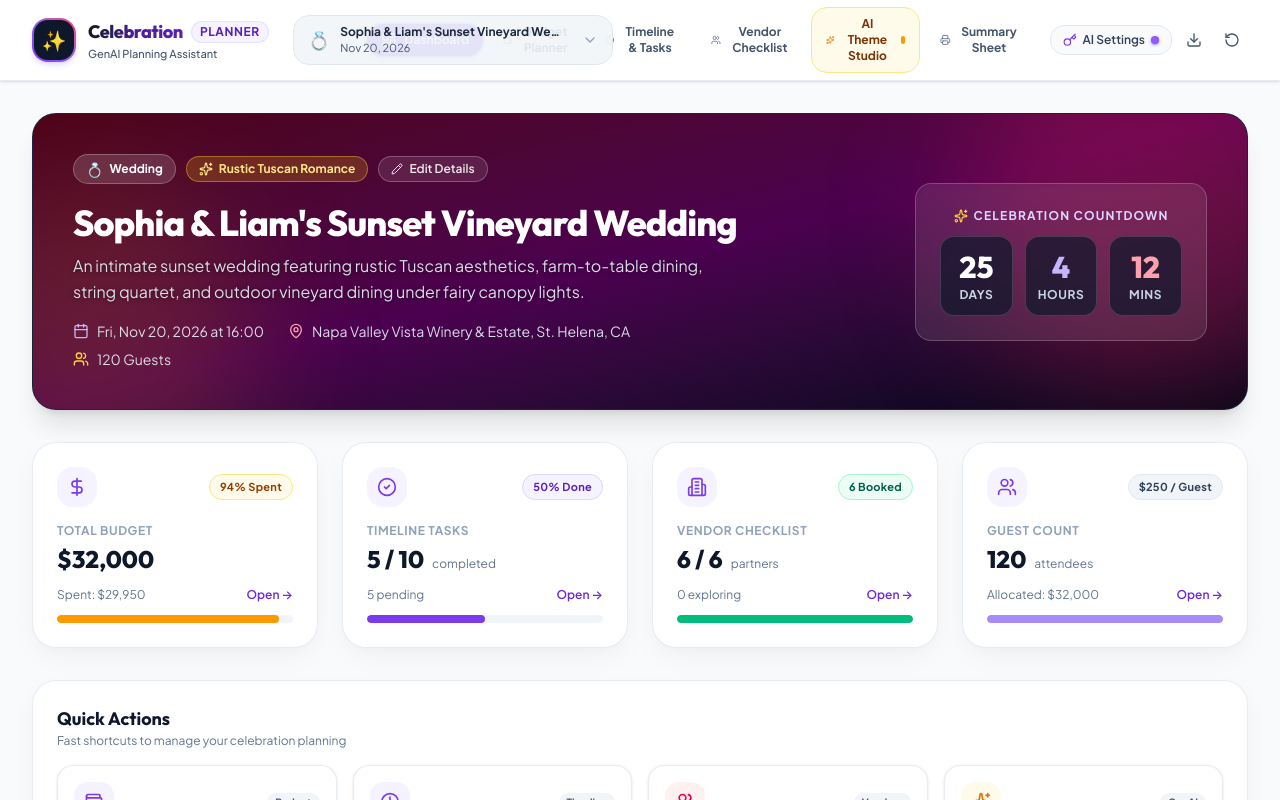
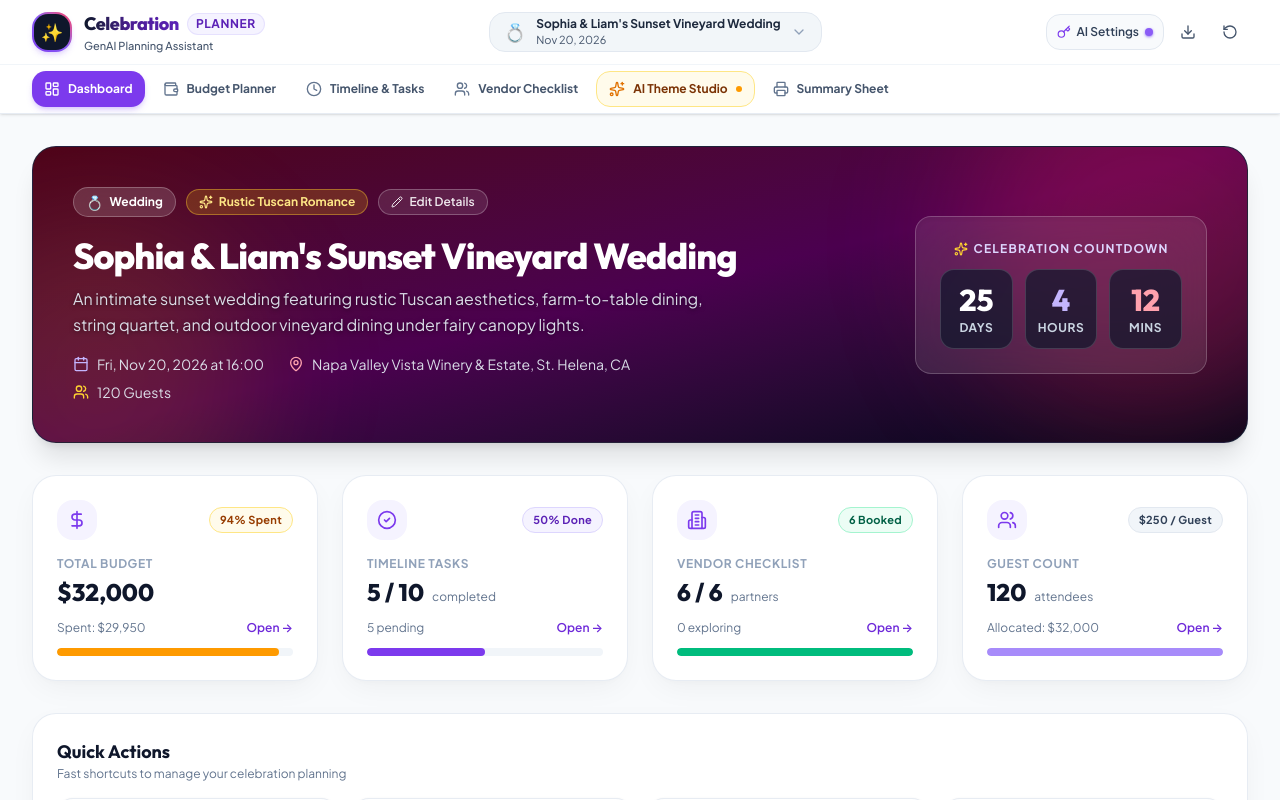
Before and after one commit to saurabhmj11/Celebration-Planner-GenAI-Planning-Assistant, a Next.js app: page / in a window 1280 px wide. Shown: the top 800 px of the page. Built offline with nearby package versions, Linux system fonts and the light colour scheme.

Commit message:
8daf5f30-e167-4dac-a02c-9aea2bb96f88

```diff
--- a/src/components/PlannerApp.jsx
+++ b/src/components/PlannerApp.jsx
@@ -122,7 +122,7 @@ const MainAppContent = () => {
       {/* Main Content Area */}
       <main
         id="main-content"
-        className="flex-1 max-w-7xl w-full mx-auto px-4 sm:px-6 lg:px-8 py-6 sm:py-8"
+        className="flex-1 max-w-7xl w-full mx-auto px-4 sm:px-6 lg:px-8 py-6 sm:py-8 scroll-mt-20 lg:scroll-mt-28"
       >
         {currentTab === 'dashboard' && (
           <DashboardOverview
--- a/src/components/common/Navbar.jsx
+++ b/src/components/common/Navbar.jsx
@@ -3,7 +3,6 @@ import { useEventContext } from '../../context/EventContext';
 import { EVENT_TYPES } from '../../data/defaultData';
 import {
   Sparkles,
-  Calendar,
   ChevronDown,
   Plus,
   LayoutDashboard,
@@ -19,8 +18,20 @@ import {
   Menu,
   X,
 } from 'lucide-react';
-import { formatShortDate, formatCurrency, truncateText } from '../../utils/formatters';
+import { formatShortDate, formatCurrency } from '../../utils/formatters';
 
+/**
+ * Application top bar — two-tier layout.
+ *
+ * Tier 1: brand + active-event switcher + utility actions (AI status, export, reset, menu).
+ * Tier 2 (desktop >= lg): the six primary tabs, evenly sized and left-aligned.
+ * Mobile (< lg): tier 2 collapses into a hamburger drawer.
+ *
+ * Why two tiers: the previous single row (brand + switcher + 6 tabs + utilities ≈ 1440px
+ * of content) overflowed below ~1500px viewports, and `justify-between` pushed the tab
+ * strip on top of the event switcher — ghost text through the translucent trigger and
+ * clicks landing on the wrong control. A second row guarantees separation at any width.
+ */
 export const Navbar = ({ currentTab, setCurrentTab, onOpenNewEvent, onOpenApiKey }) => {
   const {
     events,
@@ -36,32 +47,14 @@ export const Navbar = ({ currentTab, setCurrentTab, onOpenNewEvent, onOpenApiKey
 
   const [isDropdownOpen, setIsDropdownOpen] = useState(false);
   const [isMobileMenuOpen, setIsMobileMenuOpen] = useState(false);
+
   const dropdownRef = useRef(null);
   const dropdownTriggerRef = useRef(null);
-
-  // Close the dropdown from Escape, restoring focus to its trigger (a11y).
-  const handleDropdownEscape = useCallback((e) => {
-    if (e.key === 'Escape') {
-      setIsDropdownOpen(false);
-      dropdownTriggerRef.current?.focus();
-    }
-  }, []);
-
-  // Close dropdown on outside click
-  useEffect(() => {
-    if (!isDropdownOpen) return;
-    const handleClickOutside = (event) => {
-      if (dropdownRef.current && !dropdownRef.current.contains(event.target)) {
-        setIsDropdownOpen(false);
-      }
-    };
-    document.addEventListener('mousedown', handleClickOutside);
-    document.addEventListener('keydown', handleDropdownEscape);
-    return () => {
-      document.removeEventListener('mousedown', handleClickOutside);
-      document.removeEventListener('keydown', handleDropdownEscape);
-    };
-  }, [isDropdownOpen, handleDropdownEscape]);
+  const dropdownMenuRef = useRef(null);
+  const hamburgerRef = useRef(null);
+  const mobileDrawerRef = useRef(null);
+  /** Set when the dropdown is opened via ArrowDown so focus moves into the list. */
+  const focusFirstOptionRef = useRef(false);
 
   const navItems = [
     { id: 'dashboard', label: 'Dashboard', icon: LayoutDashboard },
@@ -79,27 +72,142 @@ export const Navbar = ({ currentTab, setCurrentTab, onOpenNewEvent, onOpenApiKey
     setIsMobileMenuOpen(false);
   };
 
+  const closeDropdown = useCallback((restoreFocus = true) => {
+    setIsDropdownOpen(false);
+    focusFirstOptionRef.current = false;
+    if (restoreFocus) dropdownTriggerRef.current?.focus();
+  }, []);
+
+  /* ------------------------------------------------------------------ */
+  /* Event-switcher dropdown behaviour                                   */
+  /* ------------------------------------------------------------------ */
+
+  // Close on outside click.
+  useEffect(() => {
+    if (!isDropdownOpen) return;
+    const handleClickOutside = (event) => {
+      if (dropdownRef.current && !dropdownRef.current.contains(event.target)) {
+        setIsDropdownOpen(false);
+        focusFirstOptionRef.current = false;
+      }
+    };
+    document.addEventListener('mousedown', handleClickOutside);
+    return () => document.removeEventListener('mousedown', handleClickOutside);
+  }, [isDropdownOpen]);
+
+  // Escape closes the dropdown and restores focus to its trigger (a11y).
+  useEffect(() => {
+    if (!isDropdownOpen) return;
+    const onKey = (e) => {
+      if (e.key === 'Escape') closeDropdown(true);
+    };
+    document.addEventListener('keydown', onKey);
+    return () => document.removeEventListener('keydown', onKey);
+  }, [isDropdownOpen, closeDropdown]);
+
+  // After the menu mounts from a keyboard open, move focus to the first event option.
+  useEffect(() => {
+    if (!isDropdownOpen || !focusFirstOptionRef.current) return;
+    focusFirstOptionRef.current = false;
+    dropdownMenuRef.current
+      ?.querySelector('button[data-option]')
+      ?.focus();
+  }, [isDropdownOpen]);
+
+  /**
+   * Listbox-style keyboard support on the switcher: ArrowDown opens & enters
+   * the list, arrows/Home/End cycle between event options (WCAG 2.1 pattern).
+   */
+  const handleSwitcherKeyDown = (e) => {
+    if (!isDropdownOpen) {
+      if (e.key === 'ArrowDown' || e.key === 'ArrowUp') {
+        e.preventDefault();
+        focusFirstOptionRef.current = true;
+        setIsDropdownOpen(true);
+      }
+      return;
+    }
+    const options = [
+      ...(dropdownMenuRef.current?.querySelectorAll('button[data-option]') || []),
+    ];
+    if (!options.length) return;
+    const idx = options.indexOf(document.activeElement);
+    let next = -1;
+    if (e.key === 'ArrowDown') next = idx < 0 ? 0 : (idx + 1) % options.length;
+    else if (e.key === 'ArrowUp') next = idx < 0 ? options.length - 1 : (idx - 1 + options.length) % options.length;
+    else if (e.key === 'Home') next = 0;
+    else if (e.key === 'End') next = options.length - 1;
+    if (next >= 0) {
+      e.preventDefault();
+      options[next].focus();
+    }
+  };
+
+  /* ------------------------------------------------------------------ */
+  /* Mobile drawer behaviour                                             */
+  /* ------------------------------------------------------------------ */
+
+  // Escape closes the drawer and restores focus to the hamburger toggle.
+  useEffect(() => {
+    if (!isMobileMenuOpen) return;
+    const onKey = (e) => {
+      if (e.key === 'Escape') {
+        setIsMobileMenuOpen(false);
+        hamburgerRef.current?.focus();
+      }
+    };
+    document.addEventListener('keydown', onKey);
+    return () => document.removeEventListener('keydown', onKey);
+  }, [isMobileMenuOpen]);
+
+  // Clicking page content (outside header controls) closes the drawer.
+  useEffect(() => {
+    if (!isMobileMenuOpen) return;
+    const onDown = (e) => {
+      if (mobileDrawerRef.current?.contains(e.target)) return;
+      if (hamburgerRef.current?.contains(e.target)) return;
+      setIsMobileMenuOpen(false);
+    };
+    document.addEventListener('mousedown', onDown);
+    return () => document.removeEventListener('mousedown', onDown);
+  }, [isMobileMenuOpen]);
+
+  // Crossing into desktop sizes auto-closes the drawer.
+  useEffect(() => {
+    const mq = window.matchMedia('(min-width: 1024px)');
+    const onChange = (e) => {
+      if (e.matches) setIsMobileMenuOpen(false);
+    };
+    mq.addEventListener('change', onChange);
+    return () => mq.removeEventListener('change', onChange);
+  }, []);
+
+  const selectEvent = (id) => {
+    setActiveEventId(id);
+    setIsDropdownOpen(false);
+    dropdownTriggerRef.current?.focus();
+  };
+
   return (
-    <header className="sticky top-0 z-40 bg-white/90 backdrop-blur-md border-b border-slate-200/80 shadow-sm transition-all no-print">
+    <header className="sticky top-0 z-40 bg-white/95 backdrop-blur-md border-b border-slate-200/80 shadow-sm transition-all no-print">
+      {/* ============ Tier 1: brand + event switcher + utilities ============ */}
       <div className="max-w-7xl mx-auto px-4 sm:px-6 lg:px-8">
-        <div className="flex items-center justify-between h-20 gap-4">
-          {/* Left: Brand & Event Selector */}
-          <div className="flex items-center gap-3 sm:gap-6 min-w-0">
+        <div className="flex items-center justify-between gap-3 h-16">
           {/* Brand Logo */}
           <div className="flex items-center gap-3 shrink-0">
             <div
-                className="w-11 h-11 rounded-2xl bg-gradient-to-tr from-brand-600 via-brand-500 to-rose-500 p-0.5 shadow-md shadow-brand-500/20 flex items-center justify-center"
+              className="w-10 h-10 rounded-2xl bg-gradient-to-tr from-brand-600 via-brand-500 to-rose-500 p-0.5 shadow-md shadow-brand-500/20 flex items-center justify-center"
               aria-hidden="true"
             >
-                <div className="w-full h-full bg-slate-900 rounded-[14px] flex items-center justify-center text-xl">
+              <div className="w-full h-full bg-slate-900 rounded-[14px] flex items-center justify-center text-lg">
                 ✨
               </div>
             </div>
-              <div className="hidden sm:block">
+            <div className="hidden md:block">
               <div className="flex items-center gap-2">
-                  <h1 className="font-display font-extrabold text-lg tracking-tight bg-gradient-to-r from-slate-900 via-brand-900 to-brand-800 bg-clip-text text-transparent">
+                <span className="font-display font-extrabold text-lg tracking-tight bg-gradient-to-r from-slate-900 via-brand-900 to-brand-800 bg-clip-text text-transparent">
                   Celebration
-                  </h1>
+                </span>
                 <span className="text-xs px-2 py-0.5 rounded-full bg-brand-50 text-brand-800 font-bold border border-brand-200/60 uppercase tracking-wider">
                   Planner
                 </span>
@@ -110,19 +218,21 @@ export const Navbar = ({ currentTab, setCurrentTab, onOpenNewEvent, onOpenApiKey
             </div>
           </div>
 
-            {/* Active Event Dropdown */}
-            <div className="relative min-w-0" ref={dropdownRef}>
+          {/* Active Event Dropdown — flexible width, truncates only when truly needed */}
+          <div className="relative flex-1 min-w-0 flex justify-center" ref={dropdownRef}>
             <button
               ref={dropdownTriggerRef}
               type="button"
-                onClick={() => setIsDropdownOpen(!isDropdownOpen)}
+              onClick={() => setIsDropdownOpen((open) => !open)}
+              onKeyDown={handleSwitcherKeyDown}
               aria-haspopup="listbox"
               aria-expanded={isDropdownOpen}
               aria-label={`Switch active celebration. Current: ${activeEvent?.title || 'none'}`}
-                className="flex items-center gap-2.5 px-3.5 py-2 rounded-2xl bg-slate-100/90 hover:bg-slate-200/80 border border-slate-200 focus-visible:outline-none focus-visible:ring-2 focus-visible:ring-brand-500 focus-visible:ring-offset-1 transition-all text-left max-w-[180px] sm:max-w-xs min-w-0"
+              title={activeEvent?.title || undefined}
+              className="flex items-center gap-2.5 h-10 px-3.5 w-full sm:w-auto sm:max-w-md rounded-2xl bg-slate-100/90 hover:bg-slate-200/80 border border-slate-200 focus-visible:outline-none focus-visible:ring-2 focus-visible:ring-brand-500 focus-visible:ring-offset-1 transition-all text-left min-w-0"
             >
               <span className="text-lg shrink-0" aria-hidden="true">{currentTypeInfo?.icon}</span>
-                <span className="truncate min-w-0">
+              <span className="truncate min-w-0 flex-1">
                 <span className="block text-xs font-bold text-slate-800 truncate">
                   {activeEvent?.title || 'Select Event'}
                 </span>
@@ -131,7 +241,7 @@ export const Navbar = ({ currentTab, setCurrentTab, onOpenNewEvent, onOpenApiKey
                 </span>
               </span>
               <ChevronDown
-                  className={`w-4 h-4 text-slate-400 shrink-0 ml-1 transition-transform ${isDropdownOpen ? 'rotate-180' : ''}`}
+                className={`w-4 h-4 text-slate-400 shrink-0 transition-transform ${isDropdownOpen ? 'rotate-180' : ''}`}
                 aria-hidden="true"
               />
             </button>
@@ -139,9 +249,8 @@ export const Navbar = ({ currentTab, setCurrentTab, onOpenNewEvent, onOpenApiKey
             {/* Dropdown Menu */}
             {isDropdownOpen && (
               <div
-                  className="absolute left-0 mt-2 w-80 max-w-[calc(100vw-2rem)] bg-white rounded-2xl shadow-2xl border border-slate-200 py-2 z-50 animate-fadeIn"
-                  role="listbox"
-                  aria-label="Your celebrations"
+                ref={dropdownMenuRef}
+                className="absolute left-1/2 top-full -translate-x-1/2 mt-2 w-80 max-w-[calc(100vw-2rem)] bg-white rounded-2xl shadow-2xl border border-slate-200 py-2 z-50 animate-fadeIn"
               >
                 <div className="px-4 py-2 border-b border-slate-100 flex items-center justify-between">
                   <span className="text-[11px] font-bold text-slate-600 uppercase tracking-wider">
@@ -173,12 +282,9 @@ export const Navbar = ({ currentTab, setCurrentTab, onOpenNewEvent, onOpenApiKey
                       >
                         <button
                           type="button"
-                            role="option"
-                            aria-selected={isCurr}
-                            onClick={() => {
-                              setActiveEventId(ev.id);
-                              setIsDropdownOpen(false);
-                            }}
+                          data-option="true"
+                          aria-current={isCurr ? 'true' : undefined}
+                          onClick={() => selectEvent(ev.id)}
                           className="flex items-center gap-2.5 text-left flex-1 min-w-0 focus-visible:outline-none focus-visible:ring-2 focus-visible:ring-brand-500 focus-visible:ring-offset-1 rounded-lg"
                         >
                           <span className="text-base shrink-0" aria-hidden="true">{type?.icon || '🎉'}</span>
@@ -243,10 +349,80 @@ export const Navbar = ({ currentTab, setCurrentTab, onOpenNewEvent, onOpenApiKey
               </div>
             )}
           </div>
+
+          {/* Right utility actions — uniform h-9 targets */}
+          <div className="flex items-center gap-1.5 shrink-0">
+            {/* AI Engine Status */}
+            <button
+              type="button"
+              onClick={onOpenApiKey}
+              title="AI Engine Settings"
+              aria-label="Open AI engine settings"
+              className={`flex items-center gap-1.5 h-9 px-2.5 rounded-xl text-xs font-semibold border transition-all focus-visible:outline-none focus-visible:ring-2 focus-visible:ring-brand-500 ${
+                apiKey
+                  ? 'bg-emerald-50 text-emerald-800 border-emerald-200 hover:bg-emerald-100'
+                  : 'bg-slate-50 text-slate-700 border-slate-200 hover:bg-slate-100'
+              }`}
+            >
+              <Key className="w-3.5 h-3.5 text-brand-600" aria-hidden="true" />
+              <span className="hidden xl:inline">AI Settings</span>
+              <span
+                className={`w-2 h-2 rounded-full ${apiKey ? 'bg-emerald-500 shadow-sm shadow-emerald-400' : 'bg-brand-500 shadow-sm shadow-brand-400'}`}
+                aria-hidden="true"
+              />
+              <span className="sr-only">
+                {apiKey ? 'Custom AI key connected' : 'Built-in AI engine connected'}
+              </span>
+            </button>
+
+            {/* Backup & Export — desktop only (drawer mirrors it on mobile) */}
+            <button
+              type="button"
+              onClick={exportEventsData}
+              title="Backup & Export All Events"
+              aria-label="Backup and export all celebration events"
+              className="h-9 w-9 hidden sm:flex items-center justify-center text-slate-600 hover:text-slate-900 hover:bg-slate-100 rounded-xl transition-colors focus-visible:outline-none focus-visible:ring-2 focus-visible:ring-brand-500"
+            >
+              <Download className="w-4 h-4" aria-hidden="true" />
+            </button>
+
+            {/* Reset Samples — desktop only */}
+            <button
+              type="button"
+              onClick={() => {
+                if (confirm('Reset to rich celebration samples? Any unsaved custom events will be replaced.')) {
+                  resetAllToSampleData();
+                }
+              }}
+              title="Reset Sample Data"
+              aria-label="Reset to sample celebration data"
+              className="h-9 w-9 hidden sm:flex items-center justify-center text-slate-600 hover:text-slate-900 hover:bg-slate-100 rounded-xl transition-colors focus-visible:outline-none focus-visible:ring-2 focus-visible:ring-brand-500"
+            >
+              <RotateCcw className="w-4 h-4" aria-hidden="true" />
+            </button>
+
+            {/* Mobile Hamburger Toggle */}
+            <button
+              ref={hamburgerRef}
+              type="button"
+              onClick={() => setIsMobileMenuOpen((open) => !open)}
+              aria-label="Toggle navigation menu"
+              aria-expanded={isMobileMenuOpen}
+              aria-controls="mobile-nav-drawer"
+              className="h-9 w-9 flex items-center justify-center text-slate-700 hover:bg-slate-100 rounded-xl lg:hidden focus-visible:outline-none focus-visible:ring-2 focus-visible:ring-brand-500"
+            >
+              {isMobileMenuOpen ? <X className="w-5 h-5" aria-hidden="true" /> : <Menu className="w-5 h-5" aria-hidden="true" />}
+            </button>
+          </div>
+        </div>
       </div>
 
-          {/* Desktop Navigation Links */}
-          <nav aria-label="Main Navigation" className="hidden lg:flex items-center gap-1.5">
+      {/* ============ Tier 2: primary tabs (desktop) ============ */}
+      <div className="hidden lg:block border-t border-slate-100 bg-white/60">
+        <nav
+          aria-label="Main Navigation"
+          className="max-w-7xl mx-auto px-4 sm:px-6 lg:px-8 flex items-center gap-1 xl:gap-1.5 h-12"
+        >
           {navItems.map((item) => {
             const Icon = item.icon;
             const isActive = currentTab === item.id;
@@ -256,99 +432,35 @@ export const Navbar = ({ currentTab, setCurrentTab, onOpenNewEvent, onOpenApiKey
                 type="button"
                 onClick={() => goToTab(item.id)}
                 aria-current={isActive ? 'page' : undefined}
-                  className={`flex items-center gap-2 px-3.5 py-2 rounded-2xl text-xs font-bold transition-all focus-visible:outline-none focus-visible:ring-2 focus-visible:ring-brand-500 focus-visible:ring-offset-1 ${
+                className={`flex items-center gap-2 h-9 px-3 rounded-xl text-xs font-bold transition-all focus-visible:outline-none focus-visible:ring-2 focus-visible:ring-brand-500 focus-visible:ring-offset-2 ${
                   isActive
-                      ? 'bg-brand-600 text-white shadow-md shadow-brand-500/25 ring-2 ring-brand-600/30'
+                    ? 'bg-brand-600 text-white shadow-md shadow-brand-500/25'
                     : item.highlight
-                      ? 'bg-amber-50 text-amber-900 border border-amber-200 hover:bg-amber-100/80'
+                    ? 'bg-amber-50 text-amber-900 border border-amber-200 hover:bg-amber-100'
                     : 'text-slate-600 hover:text-slate-900 hover:bg-slate-100'
                 }`}
               >
                 <Icon
-                    className={`w-4 h-4 ${isActive ? 'text-white' : item.highlight ? 'text-amber-600' : 'text-slate-500'}`}
+                  className={`w-4 h-4 shrink-0 ${isActive ? 'text-white' : item.highlight ? 'text-amber-600' : 'text-slate-500'}`}
                   aria-hidden="true"
                 />
                 <span>{item.label}</span>
                 {item.highlight && !isActive && (
-                    <span className="w-2 h-2 rounded-full bg-amber-500 animate-pulse" aria-hidden="true" />
+                  <span className="w-1.5 h-1.5 rounded-full bg-amber-500 animate-pulse shrink-0" aria-hidden="true" />
                 )}
               </button>
             );
           })}
         </nav>
-
-          {/* Right Action Icons & Mobile Hamburger */}
-          <div className="flex items-center gap-1.5 shrink-0">
-            {/* AI Engine Status Button */}
-            <button
-              type="button"
-              onClick={onOpenApiKey}
-              title="AI Engine Settings"
-              aria-label="Open AI engine settings"
-              className={`flex items-center gap-1.5 px-3 py-1.5 rounded-xl text-xs font-semibold border transition-all focus-visible:outline-none focus-visible:ring-2 focus-visible:ring-brand-500 ${
-                apiKey
-                  ? 'bg-emerald-50 text-emerald-800 border-emerald-200 hover:bg-emerald-100'
-                  : 'bg-slate-50 text-slate-700 border-slate-200 hover:bg-slate-100'
-              }`}
-            >
-              <Key className="w-3.5 h-3.5 text-brand-600" aria-hidden="true" />
-              <span className="hidden sm:inline">AI Settings</span>
-              <span
-                className={`w-2 h-2 rounded-full ${apiKey ? 'bg-emerald-500 shadow-sm shadow-emerald-400' : 'bg-brand-500 shadow-sm shadow-brand-400'}`}
-                title={apiKey ? 'Custom Gemini key connected' : 'Built-in GenAI engine connected'}
-                aria-hidden="true"
-              />
-              <span className="sr-only">
-                {apiKey ? 'Custom AI key connected' : 'Built-in AI engine connected'}
-              </span>
-            </button>
-
-            {/* Quick Actions (Reset & Export) — desktop only */}
-            <button
-              type="button"
-              onClick={exportEventsData}
-              title="Backup & Export All Events"
-              aria-label="Backup and export all celebration events"
-              className="p-2 text-slate-600 hover:text-slate-900 hover:bg-slate-100 rounded-xl transition-colors focus-visible:outline-none focus-visible:ring-2 focus-visible:ring-brand-500 hidden sm:flex items-center"
-            >
-              <Download className="w-4 h-4" aria-hidden="true" />
-            </button>
-
-            <button
-              type="button"
-              onClick={() => {
-                if (confirm('Reset to rich celebration samples? Any unsaved custom events will be replaced.')) {
-                  resetAllToSampleData();
-                }
-              }}
-              title="Reset Sample Data"
-              aria-label="Reset to sample celebration data"
-              className="p-2 text-slate-600 hover:text-slate-900 hover:bg-slate-100 rounded-xl transition-colors focus-visible:outline-none focus-visible:ring-2 focus-visible:ring-brand-500 hidden sm:flex items-center"
-            >
-              <RotateCcw className="w-4 h-4" aria-hidden="true" />
-            </button>
-
-            {/* Mobile Hamburger Toggle */}
-            <button
-              type="button"
-              onClick={() => setIsMobileMenuOpen(!isMobileMenuOpen)}
-              aria-label="Toggle navigation menu"
-              aria-expanded={isMobileMenuOpen}
-              aria-controls="mobile-nav-drawer"
-              className="p-2 text-slate-700 hover:bg-slate-100 rounded-xl lg:hidden focus-visible:outline-none focus-visible:ring-2 focus-visible:ring-brand-500"
-            >
-              {isMobileMenuOpen ? <X className="w-6 h-6" aria-hidden="true" /> : <Menu className="w-6 h-6" aria-hidden="true" />}
-            </button>
-          </div>
-        </div>
       </div>
 
-      {/* Mobile Drawer Navigation */}
+      {/* ============ Mobile Drawer Navigation ============ */}
       {isMobileMenuOpen && (
         <nav
+          ref={mobileDrawerRef}
           id="mobile-nav-drawer"
           aria-label="Mobile Navigation"
-          className="lg:hidden border-t border-slate-200 bg-white/95 backdrop-blur-md px-4 pt-3 pb-5 space-y-2 animate-fadeIn"
+          className="lg:hidden border-t border-slate-200 bg-white/95 backdrop-blur-md px-4 pt-3 pb-5 space-y-2 animate-fadeIn shadow-lg"
         >
           <div className="grid grid-cols-2 gap-2 pb-2">
             {navItems.map((item) => {
@@ -366,7 +478,7 @@ export const Navbar = ({ currentTab, setCurrentTab, onOpenNewEvent, onOpenApiKey
                       : 'bg-slate-50 text-slate-700 hover:bg-slate-100'
                   }`}
                 >
-                  <Icon className="w-4 h-4" aria-hidden="true" />
+                  <Icon className="w-4 h-4 shrink-0" aria-hidden="true" />
                   <span>{item.label}</span>
                 </button>
               );
```
Also changed, not shown: 1 other file (tests, documents, lock files or other folders). Lines whose indentation alone changed are shown as unchanged.
